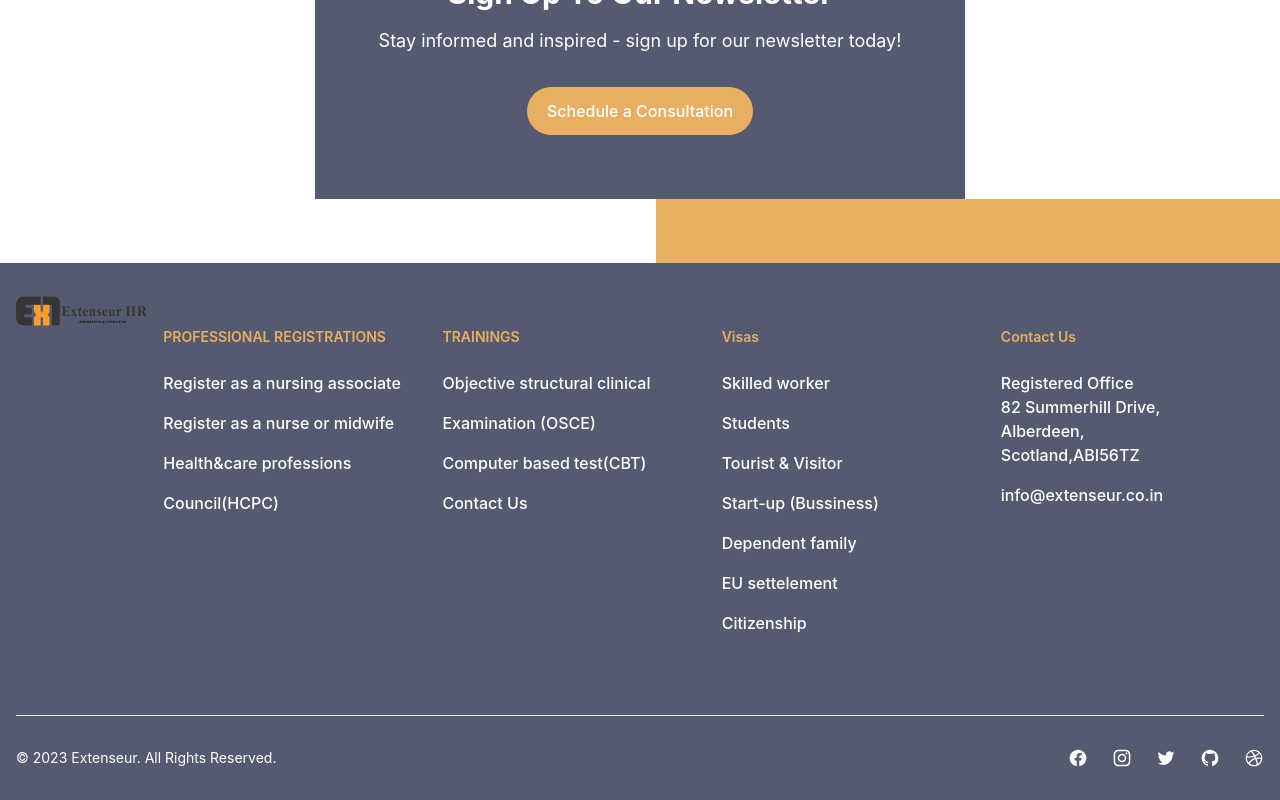
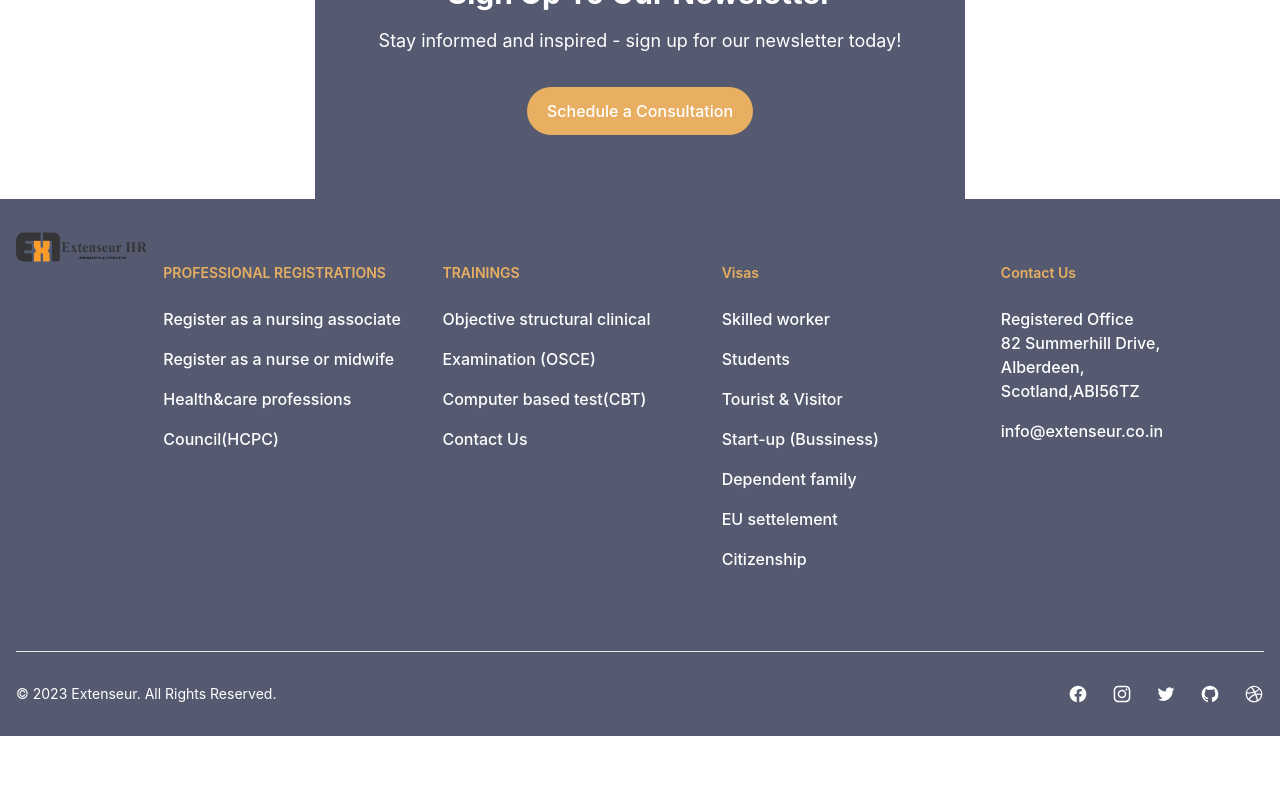
Before and after one commit to adarshswaminath/Extenseur, a React (Vite) app: page / in a window 1280 px wide. Shown: the part 3251-4051 px from the top of the page. After the commit the page ends 3987 px from the top, so only its background shows below. Built offline with nearby package versions, Linux system fonts and the light colour scheme; a web font is replaced by a local one.

Commit message:
change #1

```diff
--- a/src/Components/Home/Home.jsx
+++ b/src/Components/Home/Home.jsx
@@ -19,7 +19,7 @@ function Home() {
         <Banner/>
         <About/>
         <Signup/>
-        <Box/>
+        {/* <Box/> */}
         <Footer/>
     </div>
   )
```
